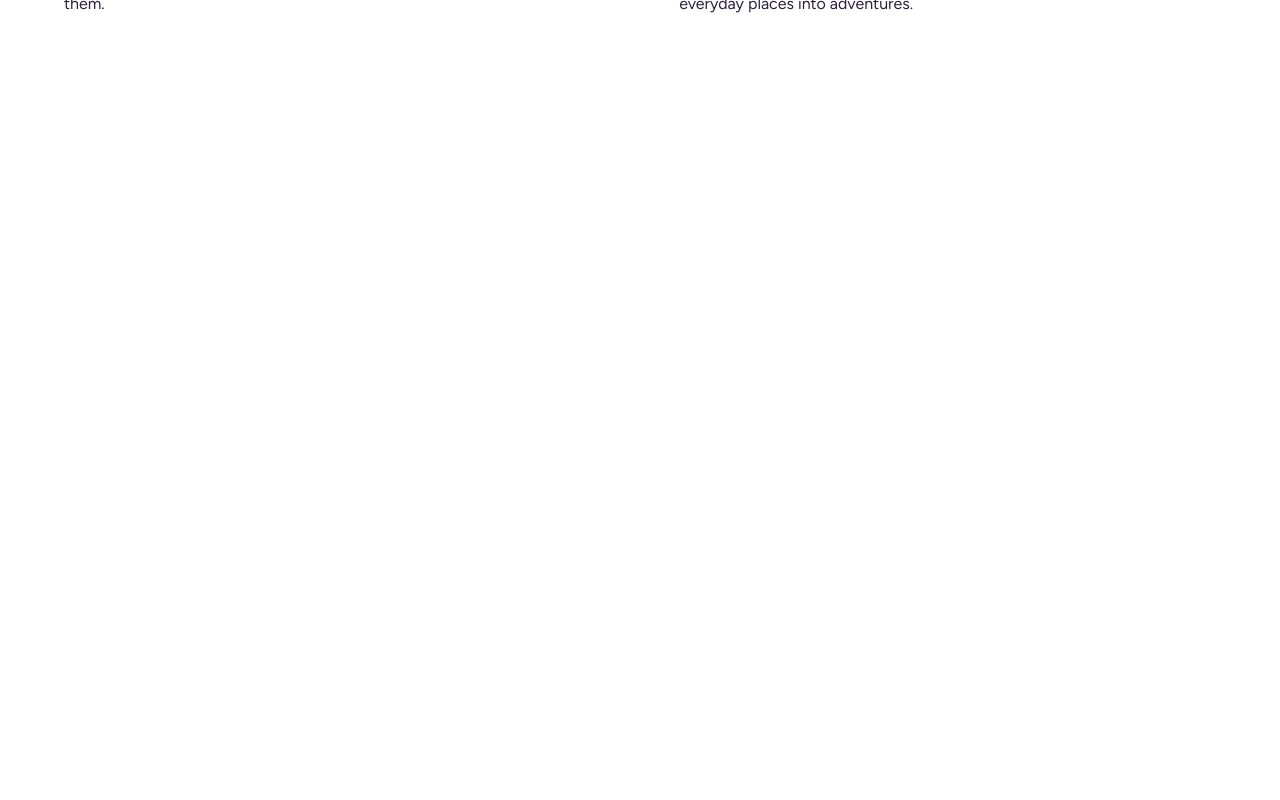
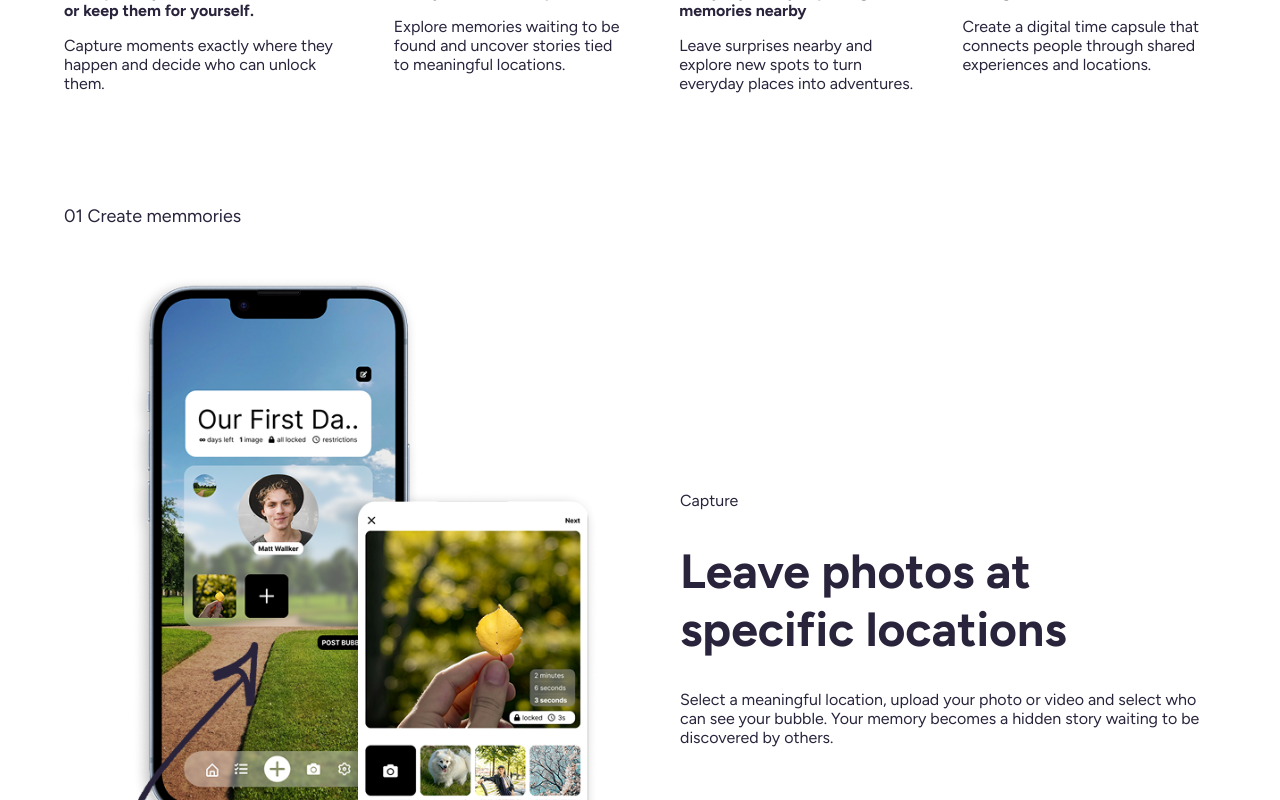
Before and after one commit to 3n0wd3n/Bubble, a Next.js app in the folder bubble/: page / in a window 1280 px wide. Shown: the part 1320-2120 px from the top of the page. Built offline with nearby package versions, Linux system fonts and the light colour scheme.

Commit message:
section create

```diff
--- a/bubble/src/app/page.js
+++ b/bubble/src/app/page.js
@@ -113,9 +113,27 @@ export default function Home() {
           </div>
         </section>
         {/* usage - create bubble */}
-        <section>
-          <h2></h2>
-          <p></p>
+        <section className={styles.create_section}>
+          <span className={styles.tagline}>01 Create memmories</span>
+          <div className={styles.create__content}>
+            <div className={styles.create__image}>
+              <Image
+                src='/create-image.png'
+                alt='Intro image'
+                width={619}
+                height={613}
+                style={{ width: "100%", height: "auto" }}
+              />
+            </div>
+            <div className={styles.create__container}>
+              <span>Capture</span>
+              <h2>Leave photos at specific locations</h2>
+              <p>
+                Select a meaningful location, upload your photo or video and select who can see your bubble. Your memory
+                becomes a hidden story waiting to be discovered by others.
+              </p>
+            </div>
+          </div>
         </section>
         {/* usage - observe photos of others */}
         <section>
--- a/bubble/src/app/page.module.css
+++ b/bubble/src/app/page.module.css
@@ -19,7 +19,6 @@
 .main {
   display: flex;
   flex-direction: column;
-  gap: 112px;
 }
 
 .nav {
@@ -107,6 +106,8 @@
   flex-direction: row;
   gap: 80px;
   flex-wrap: wrap;
+  padding-top: 80px;
+  padding-bottom: 56px;
 }
 
 .intro__content {
@@ -132,7 +133,8 @@
   font-weight: 600;
 }
 
-.intro__image {
+.intro__image,
+.create__image {
   flex: 1 1 400px;
 }
 
@@ -142,6 +144,7 @@
   flex-direction: column;
   gap: 80px;
   width: 100%;
+  padding: 56px 0;
 }
 
 .about h2 {
@@ -170,6 +173,38 @@
 
 .item__text_container p:first-of-type {
   font-weight: 600;
+}
+
+.create_section {
+  padding: 56px 0;
+  display: flex;
+  flex-direction: column;
+  gap: 48px;
+  /* background-color: var(--background-sections-lightgray); */
+}
+
+.create_section .tagline {
+  font-weight: 200;
+  font-size: 18px;
+}
+
+.create__content {
+  display: flex;
+  flex-direction: row;
+  gap: 80px;
+  flex-wrap: wrap;
+}
+
+.create__container {
+  display: flex;
+  flex-direction: column;
+  flex: 1 1 400px;
+  justify-content: center;
+  gap: 32px;
+}
+
+.create__container h2 {
+  font-size: 48px;
 }
 
 .footer {
```
Also changed, not shown: bubble/public/create-image.png (added).
